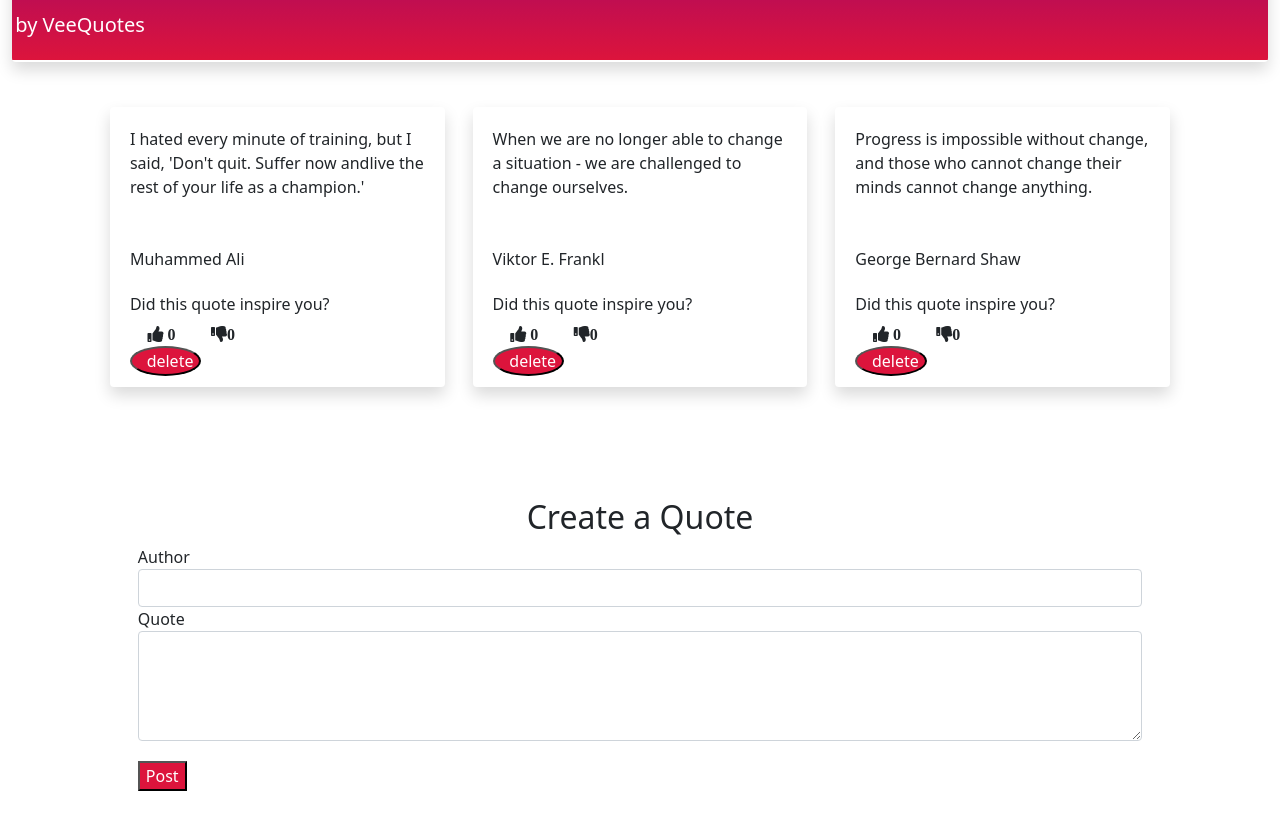
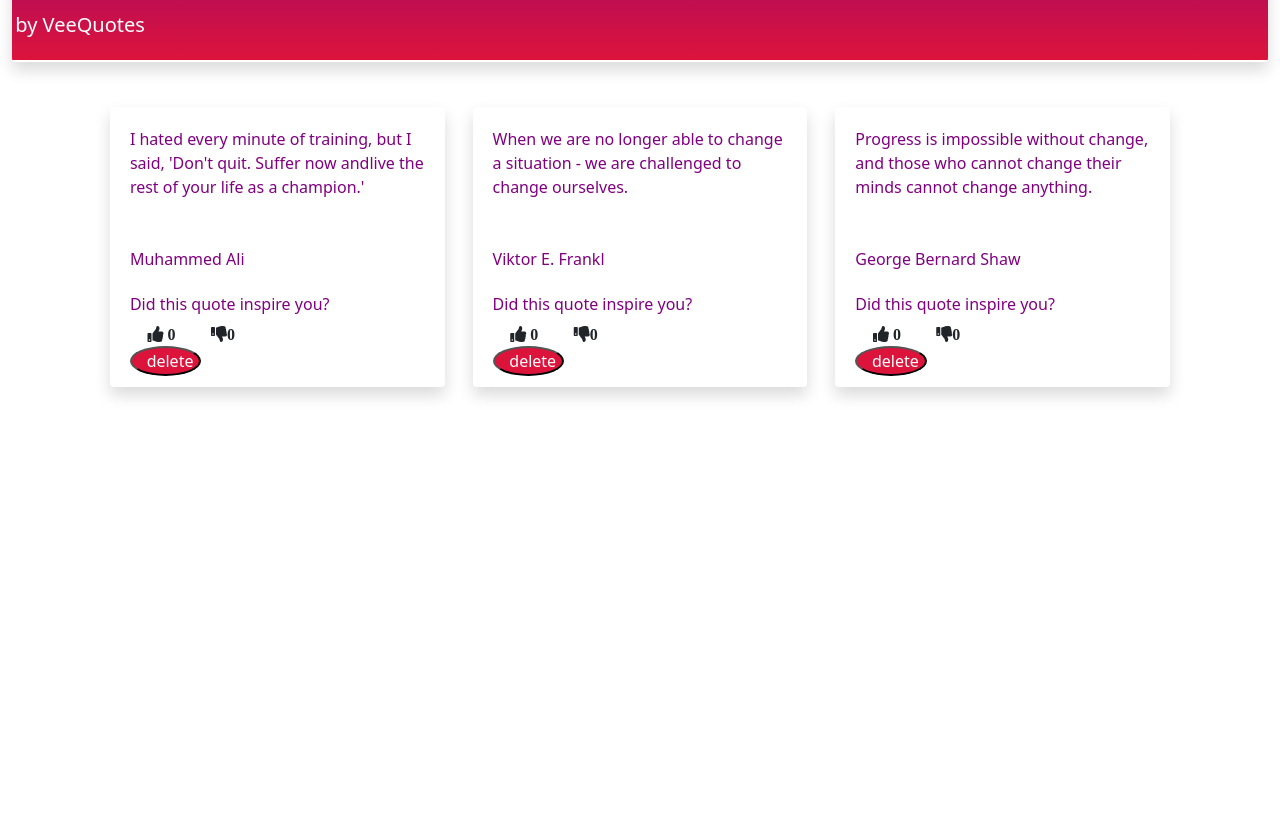
Before and after one commit to violetauko/VeeQuotes, an Angular app: page / in a window 1280 px wide. Shown: the part 340-1170 px from the top of the page. After the commit the page ends 800 px from the top, so only its background shows below. Built offline with nearby package versions, Linux system fonts and the light colour scheme.

Commit message:
form add quote button

```diff
--- a/src/app/quote-details/quote-details.component.ts
+++ b/src/app/quote-details/quote-details.component.ts
@@ -10,21 +10,21 @@ export class QuoteDetailsComponent implements OnInit {
 
 @Input() quote!: Quote
 @Output() canDelete = new EventEmitter<boolean>();
+  upvotes: number=0;
+  downvotes: number=0;
+
+
+upvote(){
+  this.upvotes++
+}
+downvote(){
+  this.downvotes++
+}
 
 quoteDelete(readquote:boolean){
   this.canDelete.emit(readquote);
 }
 
-
-
-  upvotes=0
-  downvotes=0
-  upvote(){
-    this.upvotes++
-  }
-  downvote(){
-    this.downvotes++
-  }
   constructor() { }
 
   ngOnInit(): void {
--- a/src/app/quote-form/quote-form.component.css
+++ b/src/app/quote-form/quote-form.component.css
@@ -1,5 +1,5 @@
 #form{
-    /* width: 50%; */
+    width: 50%;
     margin-top: 5%;
     padding: 5%;
 
--- a/src/app/quote-form/quote-form.component.ts
+++ b/src/app/quote-form/quote-form.component.ts
@@ -10,7 +10,7 @@ export class QuoteFormComponent implements OnInit {
 
   newQuote = new Quote(0,"","",0,0);
   @Output() addQuote = new EventEmitter<Quote>();
-  quote: any;
+
 
   submitQuote(){
 this.addQuote.emit(this.newQuote);
--- a/src/app/quote/quote.component.html
+++ b/src/app/quote/quote.component.html
@@ -1,10 +1,10 @@
-<div class="container d-flex justify-content-evenly" >
+<div  class="container d-flex justify-content-evenly" >
   <div
     *ngFor="let quote of quotes; let i = index"
     class="shadow bg-body rounded"
     id="shadow1"
   >
-  <div *ngIf="ishighestVotes && quote.upvotes>0;then highlight else notHighlight"></div>
+  <div *ngIf="ishighestVotes==quote.upvotes && quote.upvotes>0;then highlight else notHighlight"></div>
   <ng-template #highlight >
     <div >
       {{ quote.quote }} <br /><br /><br />{{ quote.author }} <br /><br />
@@ -12,7 +12,7 @@
     </div>
   </ng-template >
   <ng-template #notHighlight>
-    <div >
+    <div appHighlight >
       {{ quote.quote }} <br /><br /><br />{{ quote.author }} <br /><br />
       <h6>Did this quote inspire you?</h6>
     </div>
@@ -24,5 +24,5 @@
   </div>
 </div>
 <div class="container">
-<app-quote-form (addQuote)="addNewQuote($event)"></app-quote-form>
+<!-- <app-quote-form (addQuote)="addNewQuote($event)""></app-quote-form> -->
 </div>
```
